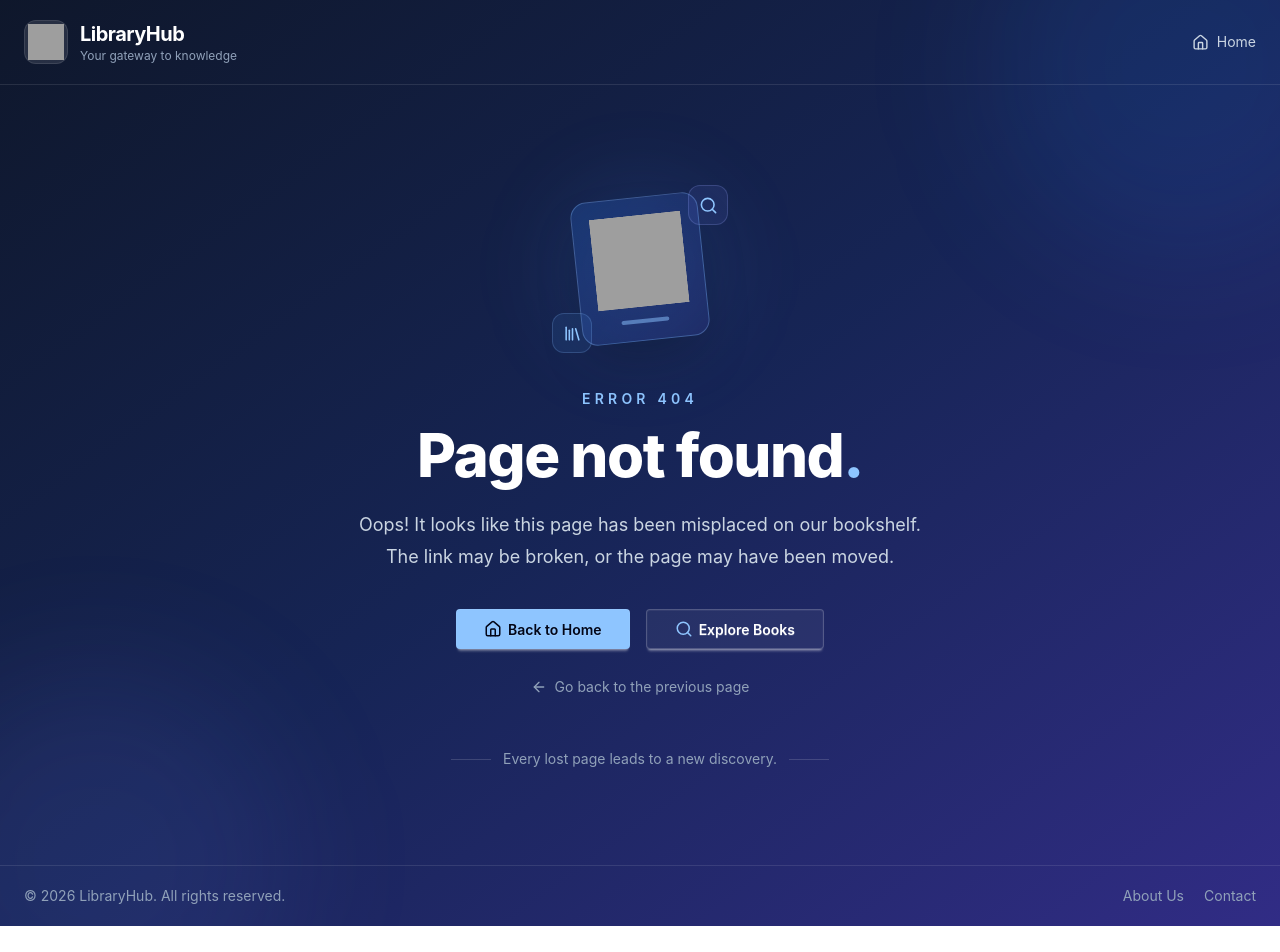
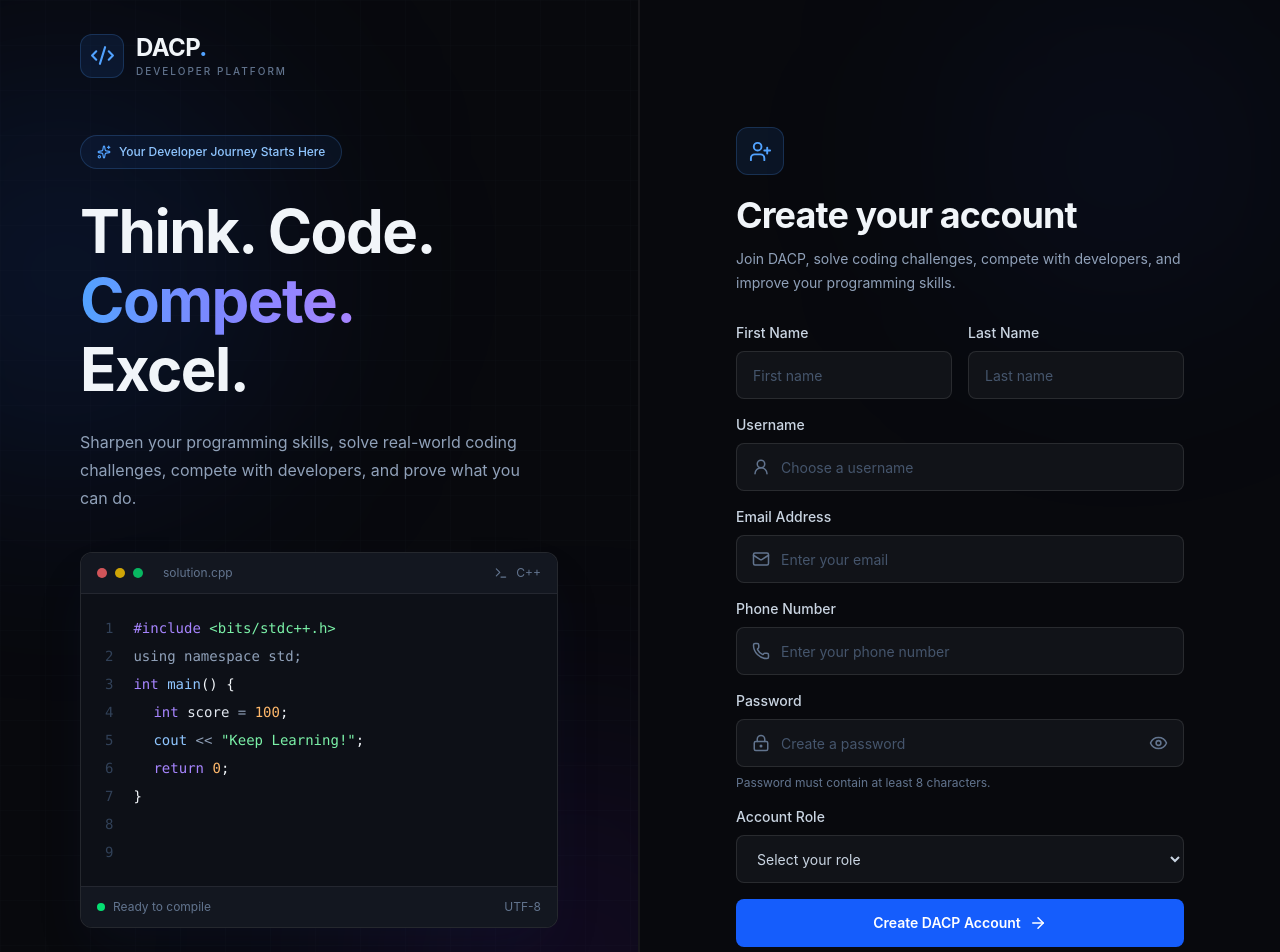
Before and after one commit to MMunim90/Developer-Assessment-and-Coding-Platform, a React (Vite) app: page /signup in a window 1280 px wide. Shown: the top 952 px of the page. Before the commit the page ends 926 px from the top, so only its background shows below. Built offline with nearby package versions, Linux system fonts and the light colour scheme; grey boxes are pictures that could not be loaded.

Commit message:
design signup page

```diff
--- a/src/pages/SignUp.jsx
+++ b/src/pages/SignUp.jsx
@@ -1,11 +1,25 @@
 import { useState } from "react";
+import { Link, useNavigate } from "react-router";
+import {
+  Eye,
+  EyeOff,
+  UserRound,
+  Mail,
+  Phone,
+  LockKeyhole,
+  ArrowRight,
+  UserPlus,
+} from "lucide-react";
 import { baseURL } from "../services/BaseURL";
-import { Eye, EyeOff } from "lucide-react";
+import DeveloperTheme from "../components/DeveloperTheme";
 import Swal from "sweetalert2";
 
 const SignUp = () => {
   const [showPassword, setShowPassword] = useState(false);
   const [isSubmitting, setIsSubmitting] = useState(false);
+
+  const navigate = useNavigate();
+
   const [formData, setFormData] = useState({
     firstname: "",
     lastname: "",
@@ -19,15 +33,14 @@ const SignUp = () => {
   const handleChange = (e) => {
     const { name, value } = e.target;
 
-    setFormData({
-      ...formData,
+    setFormData((prev) => ({
+      ...prev,
       [name]: value,
-    });
+    }));
   };
 
   const handleSubmit = async (e) => {
     e.preventDefault();
-
     setIsSubmitting(true);
 
     try {
@@ -47,29 +60,22 @@ const SignUp = () => {
         );
       }
 
-      // Close signup and login modals
-      document.getElementById("signup_modal")?.close();
-      document.getElementById("my_modal_3")?.close();
-
-      // Show success message
       await Swal.fire({
         icon: "success",
         title: "Account Created Successfully!",
-        text: "Welcome to LibraryHub! Login your account and continue.",
-        background: "#0f172a",
+        text: "Welcome to DACP! You can now sign in to your account.",
+        background: "#111318",
         color: "#e2e8f0",
-        confirmButtonColor: "#60a5fa",
-        cancelButtonColor: "#475569",
+        confirmButtonColor: "#2563eb",
         iconColor: "#34d399",
-        confirmButtonText: "Great!",
+        confirmButtonText: "Continue to Login",
         customClass: {
-          popup: "libraryhub-swal",
-          title: "libraryhub-swal-title",
-          confirmButton: "libraryhub-swal-button",
+          popup: "dacp-swal",
+          title: "dacp-swal-title",
+          confirmButton: "dacp-swal-button",
         },
       });
 
-      // Reset the form
       setFormData({
         firstname: "",
         lastname: "",
@@ -81,25 +87,22 @@ const SignUp = () => {
       });
 
       setShowPassword(false);
+
+      navigate("/login", { replace: true });
     } catch (error) {
-
-      // Close signup and login modals
-      document.getElementById("signup_modal")?.close();
-      document.getElementById("my_modal_3")?.close();
-
       Swal.fire({
         icon: "error",
         title: "Signup Failed",
         text: error.message || "Something went wrong. Please try again.",
-        background: "#0f172a",
+        background: "#111318",
         color: "#e2e8f0",
-        confirmButtonColor: "#60a5fa",
+        confirmButtonColor: "#2563eb",
         iconColor: "#f87171",
         confirmButtonText: "Okay",
         customClass: {
-          popup: "libraryhub-swal",
-          title: "libraryhub-swal-title",
-          confirmButton: "libraryhub-swal-button",
+          popup: "dacp-swal",
+          title: "dacp-swal-title",
+          confirmButton: "dacp-swal-button",
         },
       });
     } finally {
@@ -108,181 +111,293 @@ const SignUp = () => {
   };
 
   return (
-    <div className="modal-box relative max-w-lg rounded-2xl p-8 shadow-2xl">
-      {/* Close Button */}
-      <form method="dialog">
-        <button className="btn btn-sm btn-circle btn-ghost absolute right-4 top-4">
-          ✕
-        </button>
-      </form>
+    <div className="min-h-screen bg-[#08090D] text-slate-100 lg:grid lg:grid-cols-2">
+      {/* ================= LEFT SIDE ================= */}
+      <section className="relative hidden min-h-screen overflow-hidden border-r border-white/[0.06] lg:block">
+        <DeveloperTheme />
+      </section>
 
-      {/* Header */}
-      <div className="mb-6 text-center">
-        <h3 className="text-3xl font-bold">Create Account</h3>
-        <p className="mt-2 text-sm text-base-content/60">
-          Join us by creating your account.
+      {/* ================= RIGHT SIDE ================= */}
+      <section className="relative flex min-h-screen items-center justify-center overflow-hidden px-5 py-12 sm:px-10">
+        {/* Background Glow */}
+        <div className="pointer-events-none absolute right-0 top-0 h-80 w-80 rounded-full bg-blue-600/[0.07] blur-[120px]" />
+
+        <div className="relative z-10 w-full max-w-md">
+          {/* Mobile Brand */}
+          <Link to="/" className="mb-9 flex items-center gap-3 lg:hidden">
+            <div className="flex h-10 w-10 items-center justify-center rounded-xl border border-blue-400/20 bg-blue-500/10 text-blue-400">
+              <UserPlus size={22} />
+            </div>
+
+            <span className="text-xl font-bold">
+              DACP<span className="text-blue-400">.</span>
+            </span>
+          </Link>
+
+          {/* Heading */}
+          <div className="mb-7">
+            <div className="mb-5 flex h-12 w-12 items-center justify-center rounded-xl border border-blue-400/20 bg-blue-500/10 text-blue-400">
+              <UserPlus size={23} />
+            </div>
+
+            <h2 className="text-3xl font-bold tracking-tight sm:text-4xl">
+              Create your account
+            </h2>
+
+            <p className="mt-3 text-sm leading-6 text-slate-400">
+              Join DACP, solve coding challenges, compete with developers, and
+              improve your programming skills.
             </p>
           </div>
 
           {/* Signup Form */}
-      <form className="space-y-3" onSubmit={handleSubmit}>
-        <div className="grid grid-cols-1 gap-3 sm:grid-cols-2">
-          {/* First Name */}
-          <fieldset className="fieldset">
-            <label className="label">First Name</label>
+          <form onSubmit={handleSubmit} className="space-y-4">
+            {/* First Name & Last Name */}
+            <div className="grid grid-cols-1 gap-4 sm:grid-cols-2">
+              <div>
+                <label
+                  htmlFor="firstname"
+                  className="mb-2 block text-sm font-medium text-slate-300"
+                >
+                  First Name
+                </label>
+
                 <input
+                  id="firstname"
                   type="text"
                   name="firstname"
-              className="input input-bordered w-full"
                   placeholder="First name"
+                  autoComplete="given-name"
                   value={formData.firstname}
                   onChange={handleChange}
                   required
+                  className="h-12 w-full rounded-lg border border-white/10 bg-[#111318] px-4 text-sm text-white outline-none transition placeholder:text-slate-600 focus:border-blue-500/60 focus:ring-2 focus:ring-blue-500/10"
                 />
-          </fieldset>
+              </div>
 
-          {/* Last Name */}
-          <fieldset className="fieldset">
-            <label className="label">Last Name</label>
+              <div>
+                <label
+                  htmlFor="lastname"
+                  className="mb-2 block text-sm font-medium text-slate-300"
+                >
+                  Last Name
+                </label>
+
                 <input
+                  id="lastname"
                   type="text"
                   name="lastname"
-              className="input input-bordered w-full"
                   placeholder="Last name"
+                  autoComplete="family-name"
                   value={formData.lastname}
                   onChange={handleChange}
                   required
+                  className="h-12 w-full rounded-lg border border-white/10 bg-[#111318] px-4 text-sm text-white outline-none transition placeholder:text-slate-600 focus:border-blue-500/60 focus:ring-2 focus:ring-blue-500/10"
                 />
-          </fieldset>
+              </div>
             </div>
 
             {/* Username */}
-        <fieldset className="fieldset">
-          <label className="label">Username</label>
+            <div>
+              <label
+                htmlFor="username"
+                className="mb-2 block text-sm font-medium text-slate-300"
+              >
+                Username
+              </label>
+
+              <div className="relative">
+                <UserRound
+                  size={18}
+                  className="absolute left-4 top-1/2 -translate-y-1/2 text-slate-500"
+                />
+
                 <input
+                  id="username"
                   type="text"
                   name="username"
-            className="input input-bordered w-full"
                   placeholder="Choose a username"
                   autoComplete="username"
                   value={formData.username}
                   onChange={handleChange}
                   required
+                  className="h-12 w-full rounded-lg border border-white/10 bg-[#111318] pl-11 pr-4 text-sm text-white outline-none transition placeholder:text-slate-600 focus:border-blue-500/60 focus:ring-2 focus:ring-blue-500/10"
                 />
-        </fieldset>
+              </div>
+            </div>
 
             {/* Email */}
-        <fieldset className="fieldset">
-          <label className="label">Email Address</label>
+            <div>
+              <label
+                htmlFor="email"
+                className="mb-2 block text-sm font-medium text-slate-300"
+              >
+                Email Address
+              </label>
+
+              <div className="relative">
+                <Mail
+                  size={18}
+                  className="absolute left-4 top-1/2 -translate-y-1/2 text-slate-500"
+                />
+
                 <input
+                  id="email"
                   type="email"
                   name="email"
-            className="input input-bordered w-full"
                   placeholder="Enter your email"
                   autoComplete="email"
                   value={formData.email}
                   onChange={handleChange}
                   required
+                  className="h-12 w-full rounded-lg border border-white/10 bg-[#111318] pl-11 pr-4 text-sm text-white outline-none transition placeholder:text-slate-600 focus:border-blue-500/60 focus:ring-2 focus:ring-blue-500/10"
                 />
-        </fieldset>
+              </div>
+            </div>
 
             {/* Phone Number */}
-        <fieldset className="fieldset">
-          <label className="label">Phone Number</label>
+            <div>
+              <label
+                htmlFor="phone_number"
+                className="mb-2 block text-sm font-medium text-slate-300"
+              >
+                Phone Number
+              </label>
+
+              <div className="relative">
+                <Phone
+                  size={18}
+                  className="absolute left-4 top-1/2 -translate-y-1/2 text-slate-500"
+                />
+
                 <input
+                  id="phone_number"
                   type="tel"
                   name="phone_number"
-            className="input input-bordered w-full"
                   placeholder="Enter your phone number"
                   autoComplete="tel"
                   value={formData.phone_number}
                   onChange={handleChange}
                   required
+                  className="h-12 w-full rounded-lg border border-white/10 bg-[#111318] pl-11 pr-4 text-sm text-white outline-none transition placeholder:text-slate-600 focus:border-blue-500/60 focus:ring-2 focus:ring-blue-500/10"
                 />
-        </fieldset>
+              </div>
+            </div>
 
             {/* Password */}
-        <fieldset className="fieldset">
-          <label className="label">Password</label>
+            <div>
+              <label
+                htmlFor="password"
+                className="mb-2 block text-sm font-medium text-slate-300"
+              >
+                Password
+              </label>
 
               <div className="relative">
+                <LockKeyhole
+                  size={18}
+                  className="absolute left-4 top-1/2 -translate-y-1/2 text-slate-500"
+                />
+
                 <input
+                  id="password"
                   type={showPassword ? "text" : "password"}
                   name="password"
-              className="input input-bordered w-full pr-12"
                   placeholder="Create a password"
                   autoComplete="new-password"
                   minLength={8}
                   value={formData.password}
                   onChange={handleChange}
                   required
+                  className="h-12 w-full rounded-lg border border-white/10 bg-[#111318] pl-11 pr-12 text-sm text-white outline-none transition placeholder:text-slate-600 focus:border-blue-500/60 focus:ring-2 focus:ring-blue-500/10"
                 />
 
                 <button
                   type="button"
                   onClick={() => setShowPassword(!showPassword)}
-              className="absolute right-3 top-1/2 -translate-y-1/2 text-gray-400 hover:text-blue-300 transition-colors"
+                  className="absolute right-4 top-1/2 -translate-y-1/2 text-slate-500 transition hover:text-blue-400"
                   aria-label={showPassword ? "Hide password" : "Show password"}
                 >
-              {showPassword ? <EyeOff size={20} /> : <Eye size={20} />}
+                  {showPassword ? <EyeOff size={19} /> : <Eye size={19} />}
                 </button>
               </div>
-        </fieldset>
+
+              <p className="mt-2 text-xs text-slate-500">
+                Password must contain at least 8 characters.
+              </p>
+            </div>
 
             {/* Role */}
-        <fieldset className="fieldset">
-          <label className="label">Account Role</label>
+            <div>
+              <label
+                htmlFor="role"
+                className="mb-2 block text-sm font-medium text-slate-300"
+              >
+                Account Role
+              </label>
+
               <select
+                id="role"
                 name="role"
-            className="select select-bordered w-full"
                 value={formData.role}
                 onChange={handleChange}
                 required
+                className="h-12 w-full rounded-lg border border-white/10 bg-[#111318] px-4 text-sm text-slate-300 outline-none transition focus:border-blue-500/60 focus:ring-2 focus:ring-blue-500/10"
               >
                 <option value="" disabled>
                   Select your role
                 </option>
-            <option value="member">Member</option>
-            <option value="librarian">Librarian</option>
+                <option value="developer">Developer</option>
+                <option value="admin">Admin</option>
               </select>
-        </fieldset>
+            </div>
 
             {/* Submit */}
             <button
               type="submit"
               disabled={isSubmitting}
-          className="btn btn-primary mt-4 w-full"
+              className="group mt-3 flex h-12 w-full items-center justify-center gap-2 rounded-lg bg-blue-600 text-sm font-semibold text-white transition hover:bg-blue-500 disabled:cursor-not-allowed disabled:opacity-60"
             >
               {isSubmitting ? (
                 <>
-              <span className="loading loading-spinner loading-sm"></span>
+                  <span className="loading loading-spinner loading-sm" />
                   Creating Account...
                 </>
               ) : (
-            "Create Account"
+                <>
+                  Create DACP Account
+                  <ArrowRight
+                    size={18}
+                    className="transition-transform group-hover:translate-x-1"
+                  />
+                </>
               )}
             </button>
           </form>
 
           {/* Login Link */}
-      <div className="mt-6 text-center text-sm">
+          <div className="mt-7 border-t border-white/[0.07] pt-6 text-center">
+            <p className="text-sm text-slate-400">
               Already have an account?{" "}
-        <button
-          type="button"
-          className="link link-primary font-semibold"
-          onClick={() => {
-            document.getElementById("signup_modal").close();
-            document.getElementById("my_modal_3").showModal();
-          }}
+              <Link
+                to="/login"
+                className="font-semibold text-blue-400 transition hover:text-blue-300"
               >
-          Login
-        </button>
+                Sign in
+              </Link>
+            </p>
           </div>
 
-      {/* Click Outside to Close */}
-      <form method="dialog" className="modal-backdrop">
-        <button>close</button>
-      </form>
+          {/* Back Home */}
+          <Link
+            to="/"
+            className="mt-7 flex items-center justify-center gap-2 text-xs text-slate-500 transition hover:text-blue-400"
+          >
+            <ArrowRight size={13} className="rotate-180" />
+            Back to homepage
+          </Link>
+        </div>
+      </section>
     </div>
   );
 };
--- a/src/routes/Routes.jsx
+++ b/src/routes/Routes.jsx
@@ -18,6 +18,7 @@ import MyIssuedBooks from "../pages/MyIssuedBooks";
 import AdminProtected from "./AdminProtected";
 import ReturnBooks from "../pages/admin/ReturnBooks";
 import Login from "../pages/Login";
+import SignUp from "../pages/SignUp";
 
 const router = createBrowserRouter([
   {
@@ -61,6 +62,10 @@ const router = createBrowserRouter([
   {
     path: "/login",
     element: <Login />,
+  },
+  {
+    path: "/signup",
+    element: <SignUp />,
   },
   {
     path: "/*",
```
Lines whose indentation alone changed are shown as unchanged.
